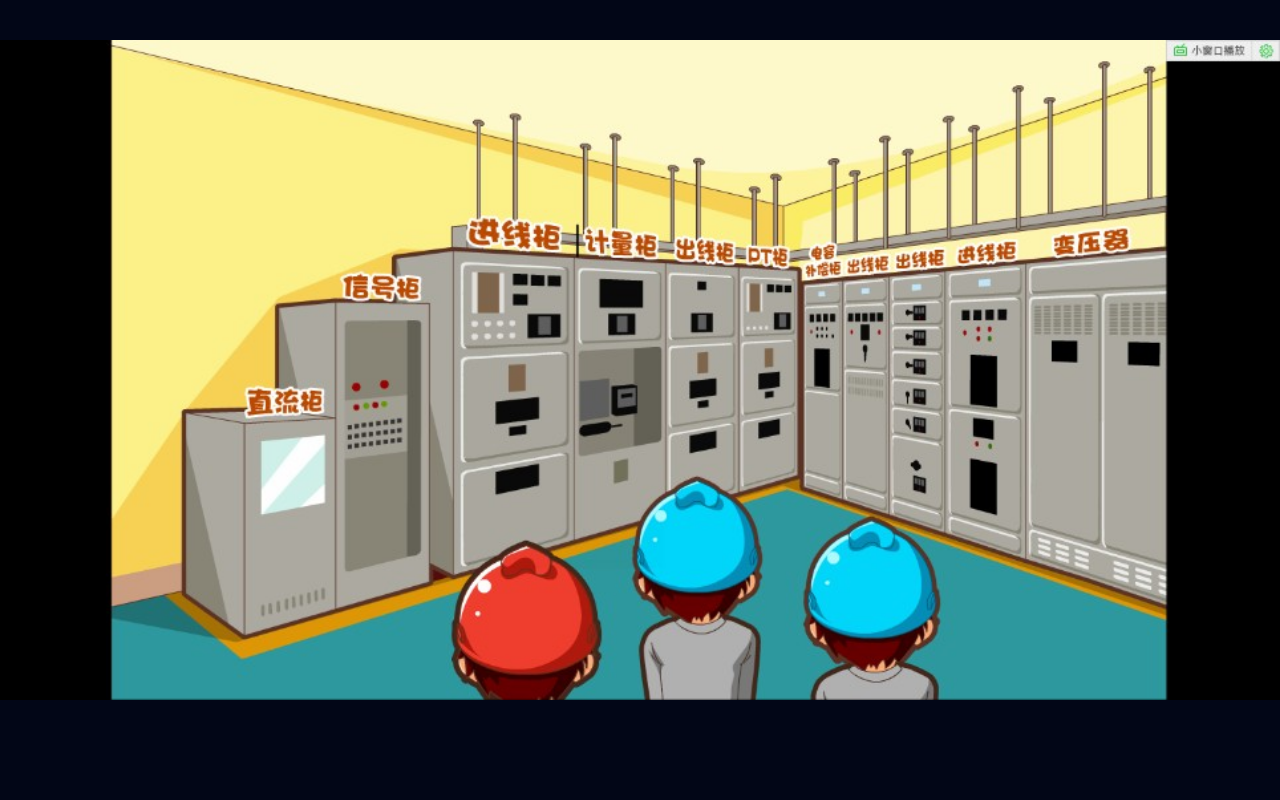
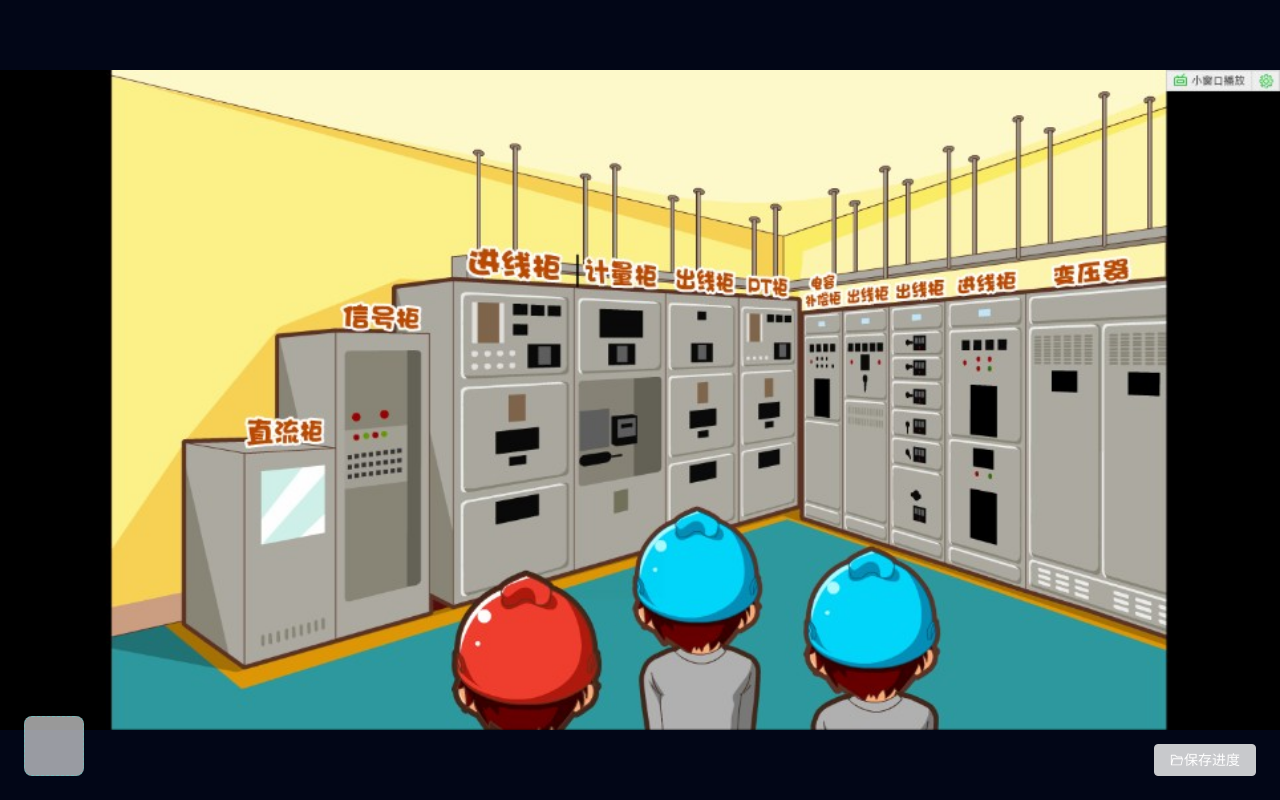
Before and after one commit to zhanzhan702/virtual-experiment, a Vue app in the folder frontend/: page /HScene in a window 1280 px wide. Built offline with nearby package versions, Linux system fonts and the light colour scheme.

Commit message:
优化: HSceneOverviewView 改用 contain 背景图+左长右短梯形热区+工作背景弹窗+占位保存按钮

```diff
--- a/frontend/src/views/HighVoltage/HSceneOverviewView.vue
+++ b/frontend/src/views/HighVoltage/HSceneOverviewView.vue
@@ -1,26 +1,37 @@
-<!-- 配电室总览：全景背景 + 设备区热区 -->
+<!-- 配电室总览：全景背景(contain) + 梯形热区 + 工作背景弹窗 + 保存按钮(占位) -->
 <template>
   <div class="scene-page">
-    <HSceneFrame :src="sceneBg" alt="配电室总览" aspect-ratio="16 / 9">
-      <!-- 覆盖进线柜+计量柜+出线柜的梯形热区 -->
-      <div
-        class="cabinet-hotspot"
-        title="点击进入设备区操作"
-        @click="enterCabinet"
-      >
-        <span class="hotspot-label">点击进入设备区操作</span>
-      </div>
-    </HSceneFrame>
+    <!-- 梯形热区 — 覆盖进线柜+计量柜+出线柜，左底长右底短 -->
+    <div class="cabinet-hotspot" title="点击进入设备区操作" @click="enterCabinet">
+      <span class="hotspot-label">点击进入设备区操作</span>
+    </div>
+
+    <!-- 查看工作背景按钮（左下角） -->
+    <div class="work-bg-btn" @click="showWorkBg = true" title="查看工作背景" />
+
+    <!-- 保存进度按钮（右下角，仅样式占位，不实际保存） -->
+    <div class="save-bar-fixed">
+      <el-button type="info" size="default" disabled>
+        <el-icon><FolderOpened /></el-icon> 保存进度
+      </el-button>
+    </div>
+
+    <!-- 高压工作背景弹窗 -->
+    <PromptModal :visible="showWorkBg" @close="showWorkBg = false">
+      <img src="@/assets/images/HighWorkBackground.png" alt="高压工作背景" class="work-bg-img" />
+    </PromptModal>
   </div>
 </template>
 
 <script setup>
+import { ref } from 'vue'
 import { useRoute, useRouter } from 'vue-router'
-import HSceneFrame from '@/components/HighVoltage/HSceneFrame.vue'
-import sceneBg from '@/assets/images/DistributionRoomPanorama.png'
+import { FolderOpened } from '@element-plus/icons-vue'
+import PromptModal from '@/components/PromptModal.vue'
 
 const route = useRoute()
 const router = useRouter()
+const showWorkBg = ref(false)
 
 function enterCabinet() {
   router.push({
@@ -34,21 +45,23 @@ function enterCabinet() {
 .scene-page {
   width: 100vw;
   height: 100vh;
-  display: flex;
-  align-items: center;
-  justify-content: center;
-  background: #020617;
+  position: relative;
+  background-image: url('@/assets/images/DistributionRoomPanorama.png');
+  background-size: contain;
+  background-position: center;
+  background-repeat: no-repeat;
+  background-color: #020617;
 }
 
-/* 梯形热区 — 覆盖进线柜+计量柜+出线柜 */
+/* 梯形热区 — 左底长、右底短，覆盖进线柜+计量柜+出线柜 */
 .cabinet-hotspot {
   position: absolute;
-  /* 坐标需根据实际图片调试 */
+  /* 坐标需根据实际图片微调 */
   top: 18%;
-  left: 25%;
-  width: 50%;
+  left: 8%;
+  width: 58%;
   height: 55%;
-  clip-path: polygon(20% 0%, 80% 0%, 100% 100%, 0% 100%);
+  clip-path: polygon(0% 15%, 58% 15%, 65% 60%, 5% 60%);
   cursor: pointer;
   z-index: 5;
   transition: background 0.25s, box-shadow 0.25s;
@@ -56,7 +69,7 @@ function enterCabinet() {
 
 .cabinet-hotspot:hover {
   background: rgba(0, 210, 255, 0.12);
-  box-shadow: inset 0 0 0 2px #00d2ff, 0 0 24px rgba(0, 210, 255, 0.25);
+  box-shadow: inset 0 0 0 3px #00d2ff, 0 0 24px rgba(0, 210, 255, 0.25);
 }
 
 .cabinet-hotspot:hover .hotspot-label {
@@ -71,11 +84,43 @@ function enterCabinet() {
   color: #00d2ff;
   font-size: 16px;
   font-weight: 600;
-  text-shadow: 0 1px 4px rgba(0,0,0,.7);
+  text-shadow: 0 1px 4px rgba(0, 0, 0, .7);
   white-space: nowrap;
   opacity: 0;
   transition: opacity 0.3s;
   pointer-events: none;
   user-select: none;
 }
+
+/* 查看工作背景按钮（左下角，图片预留） */
+.work-bg-btn {
+  position: fixed;
+  bottom: 24px;
+  left: 24px;
+  z-index: 100;
+  width: 60px;
+  height: 60px;
+  cursor: pointer;
+  background: rgba(255, 255, 255, .6);
+  border: 1px dashed #73BCBB;
+  border-radius: 8px;
+  transition: transform 0.2s;
+}
+
+.work-bg-btn:hover {
+  transform: scale(1.05);
+}
+
+.save-bar-fixed {
+  position: fixed;
+  bottom: 24px;
+  right: 24px;
+  z-index: 100;
+}
+
+.work-bg-img {
+  max-width: 80vw;
+  max-height: 70vh;
+  border-radius: 8px;
+}
 </style>
```
